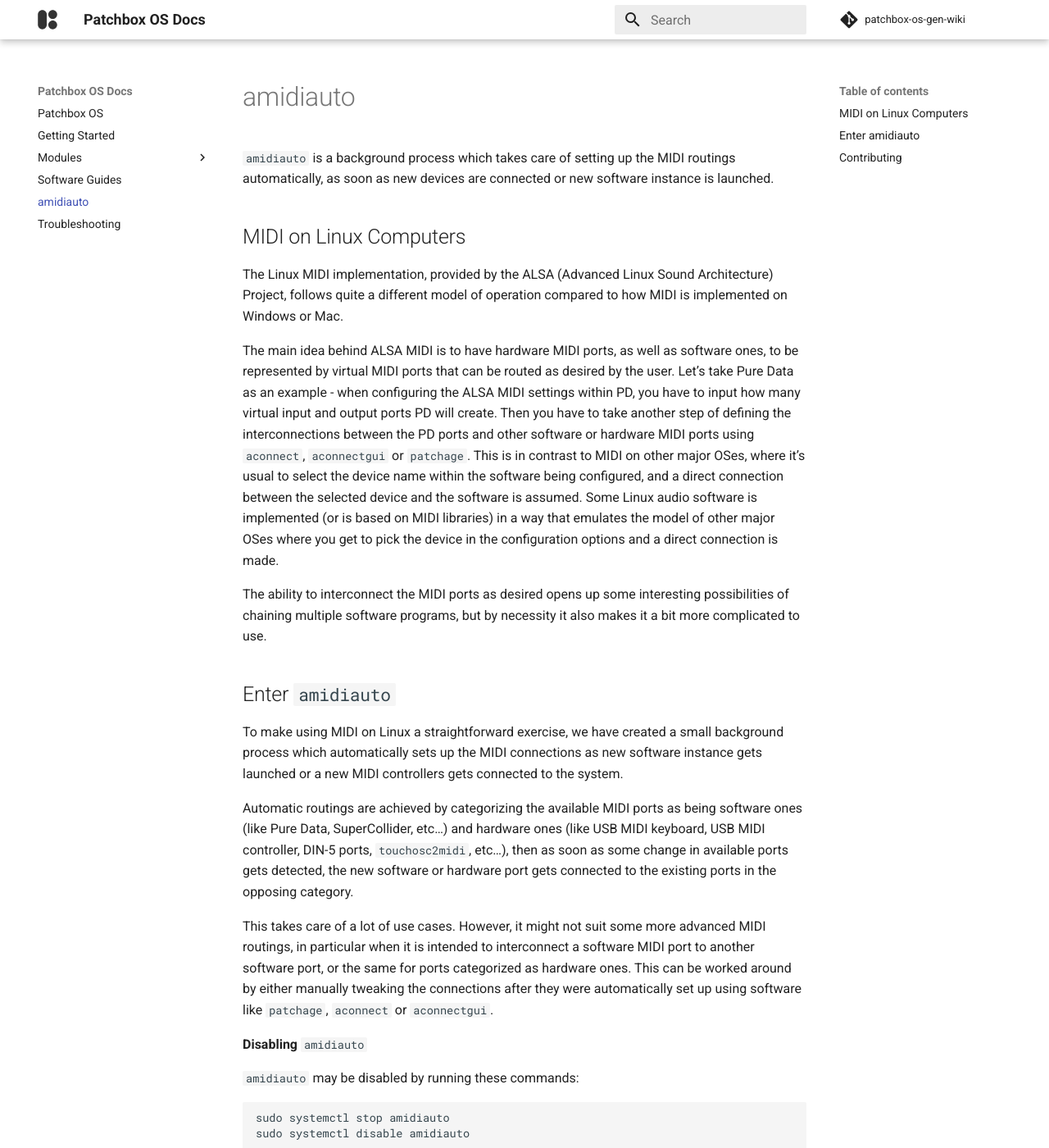
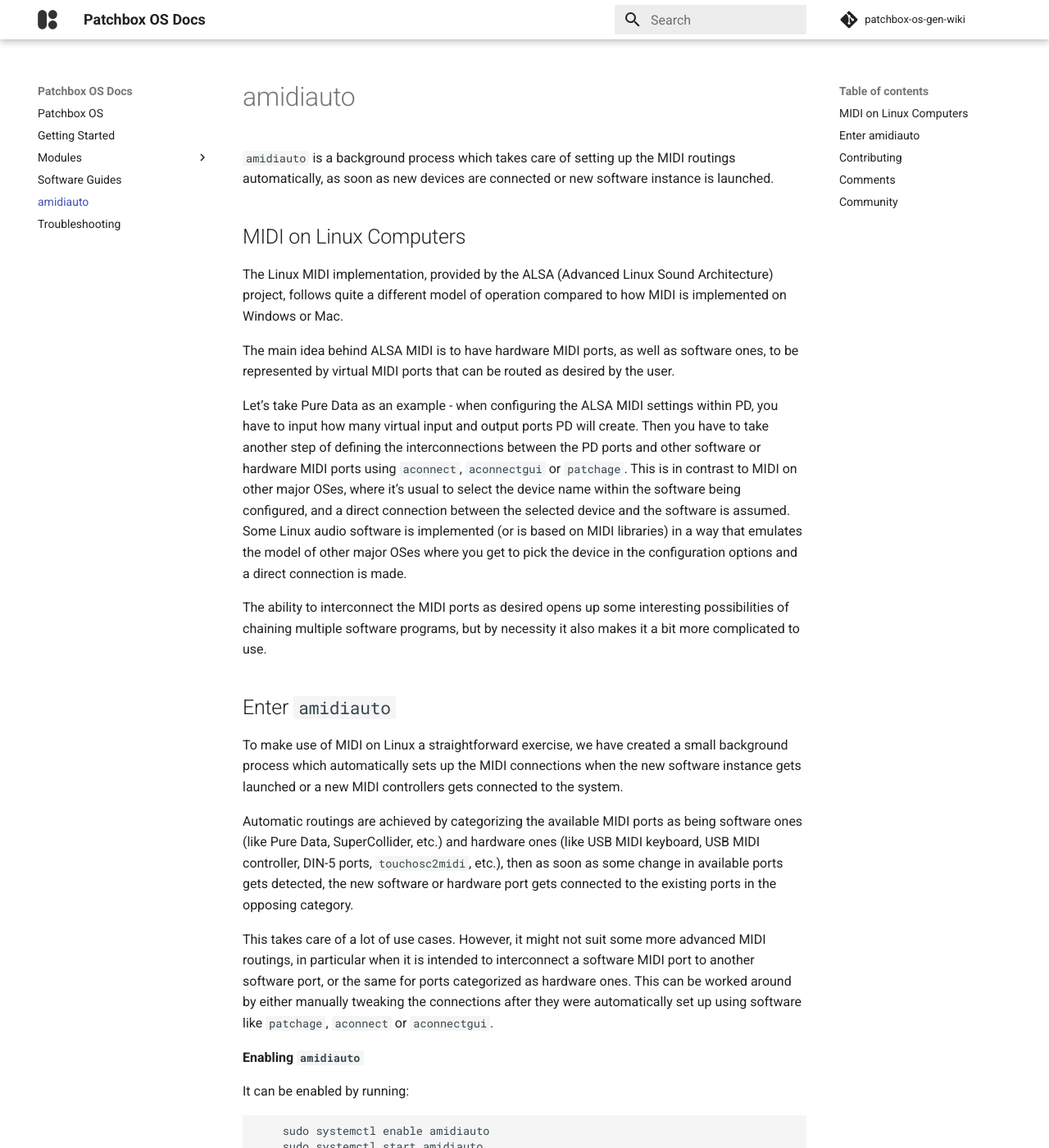
Before and after one commit to BlokasLabs/patchbox-os-docs, an MkDocs documentation site: the page built from docs/amidiauto.md, in a window 1280 px wide and 1400 px high. Shown: the whole window at 82% size. Built offline with MkDocs 1.6.1 and Material for MkDocs 9.7.7, drawn with Linux system fonts in a browser that asks for light colours; comment, search, counter and statistics services are not loaded; old or Windows-style settings are respelled for this version of MkDocs; some of the changed text lies outside the part shown.

Commit message:
Small text changes

````diff
--- a/docs/amidiauto.md
+++ b/docs/amidiauto.md
@@ -2,41 +2,48 @@
 
 `amidiauto`  is a background process which takes care of setting up the MIDI routings automatically, as soon as new devices are connected or new software instance is launched.
 
-
 ## MIDI on Linux Computers
 
-The Linux MIDI implementation, provided by the ALSA (Advanced Linux Sound Architecture) Project, follows quite a different model of operation compared to how MIDI is implemented on Windows or Mac.
+The Linux MIDI implementation, provided by the ALSA (Advanced Linux Sound Architecture) project, follows quite a different model of operation compared to how MIDI is implemented on Windows or Mac.
 
-The main idea behind ALSA MIDI is to have hardware MIDI ports, as well as software ones, to be represented by virtual MIDI ports that can be routed as desired by the user. Let’s take Pure Data as an example - when configuring the ALSA MIDI settings within PD, you have to input how many virtual input and output ports PD will create. Then you have to take another step of defining the interconnections between the PD ports and other software or hardware MIDI ports using `aconnect`, `aconnectgui` or `patchage`. This is in contrast to MIDI on other major OSes, where it’s usual to select the device name within the software being configured, and a direct connection between the selected device and the software is assumed. Some Linux audio software is implemented (or is based on MIDI libraries) in a way that emulates the model of other major OSes where you get to pick the device in the configuration options and a direct connection is made.
+The main idea behind ALSA MIDI is to have hardware MIDI ports, as well as software ones, to be represented by virtual MIDI ports that can be routed as desired by the user.
+
+Let’s take Pure Data as an example - when configuring the ALSA MIDI settings within PD, you have to input how many virtual input and output ports PD will create. Then you have to take another step of defining the interconnections between the PD ports and other software or hardware MIDI ports using `aconnect`, `aconnectgui` or `patchage`. This is in contrast to MIDI on other major OSes, where it’s usual to select the device name within the software being configured, and a direct connection between the selected device and the software is assumed. Some Linux audio software is implemented (or is based on MIDI libraries) in a way that emulates the model of other major OSes where you get to pick the device in the configuration options and a direct connection is made.
 
 The ability to interconnect the MIDI ports as desired opens up some interesting possibilities of chaining multiple software programs, but by necessity it also makes it a bit more complicated to use.
 
-
 ## Enter `amidiauto`
 
-To make using MIDI on Linux a straightforward exercise, we have created a small background process which automatically sets up the MIDI connections as new software instance gets launched or a new MIDI controllers gets connected to the system.
+To make use of MIDI on Linux a straightforward exercise, we have created a small background process which automatically sets up the MIDI connections when the new software instance gets launched or a new MIDI controllers gets connected to the system.
 
-Automatic routings are achieved by categorizing the available MIDI ports as being software ones (like Pure Data, SuperCollider, etc…) and hardware ones (like USB MIDI keyboard, USB MIDI controller, DIN-5 ports, `touchosc2midi`, etc…), then as soon as some change in available ports gets detected, the new software or hardware port gets connected to the existing ports in the opposing category.
+Automatic routings are achieved by categorizing the available MIDI ports as being software ones (like Pure Data, SuperCollider, etc.) and hardware ones (like USB MIDI keyboard, USB MIDI controller, DIN-5 ports, `touchosc2midi`, etc.), then as soon as some change in available ports gets detected, the new software or hardware port gets connected to the existing ports in the opposing category.
 
 This takes care of a lot of use cases. However, it might not suit some more advanced MIDI routings, in particular when it is intended to interconnect a software MIDI port to another software port, or the same for ports categorized as hardware ones. This can be worked around by either manually tweaking the connections after they were automatically set up using software like `patchage`, `aconnect` or `aconnectgui`.
 
-**Disabling** `amidiauto`
+**Enabling `amidiauto`**
 
-`amidiauto` may be disabled by running these commands:
+It can be enabled by running:
+```
+    sudo systemctl enable amidiauto
+    sudo systemctl start amidiauto
+```
 
+**Disabling `amidiauto`**
 
+It can be enabled by running:
+```
     sudo systemctl stop amidiauto
     sudo systemctl disable amidiauto
-
-**Enabling** `amidiauto`
-
-It can be enabled by running:
-
-
-    sudo systemctl enable amidiauto
-    sudo systemctl start amidiauto
-
+```
 
 ## Contributing
 
 The source code for `amidiauto` is hosted on <a href="https://github.com/BlokasLabs/amidiauto" target="_blank">GitHub</a>. Pull requests expanding the functionality or fixing any issues are welcome!
+
+## Comments
+
+Have any questions or suggestions? Let us know!
+
+## Community
+
+Join our community forum for the tips, support and other people experience!
````
